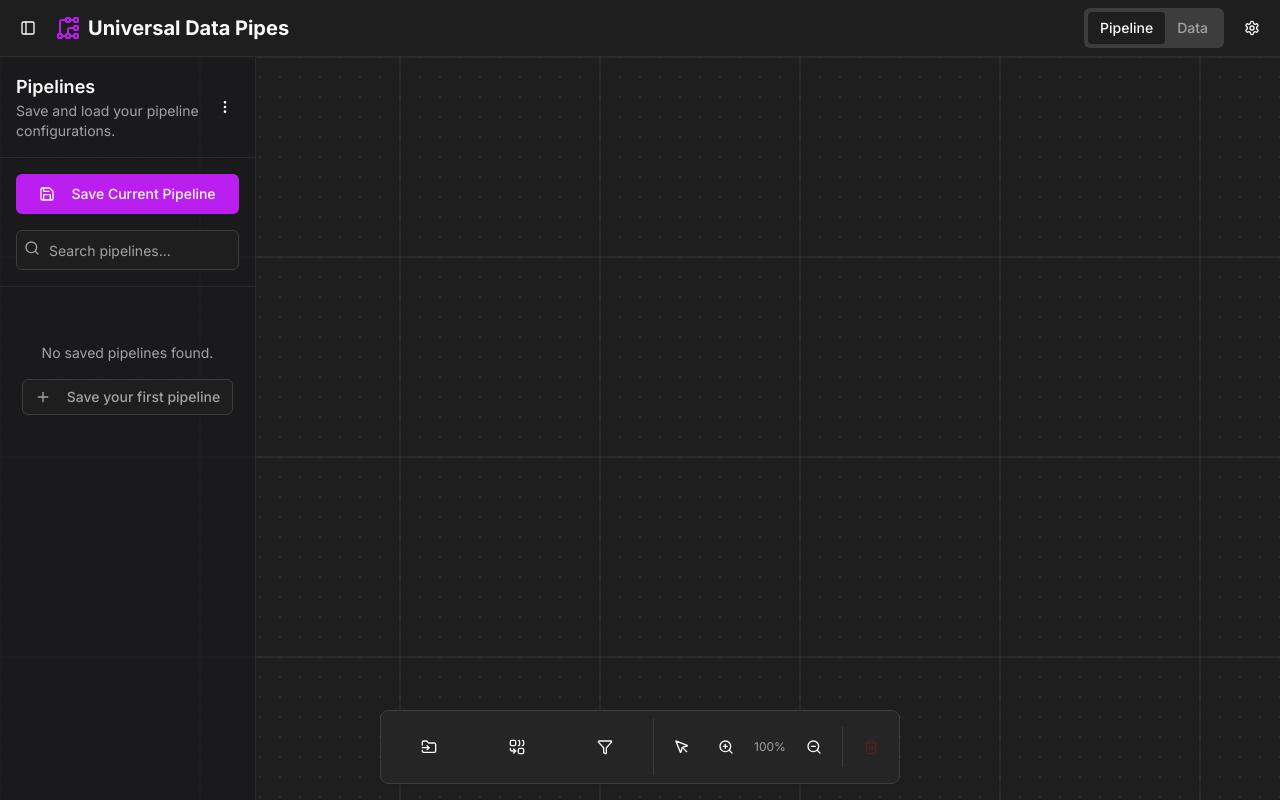
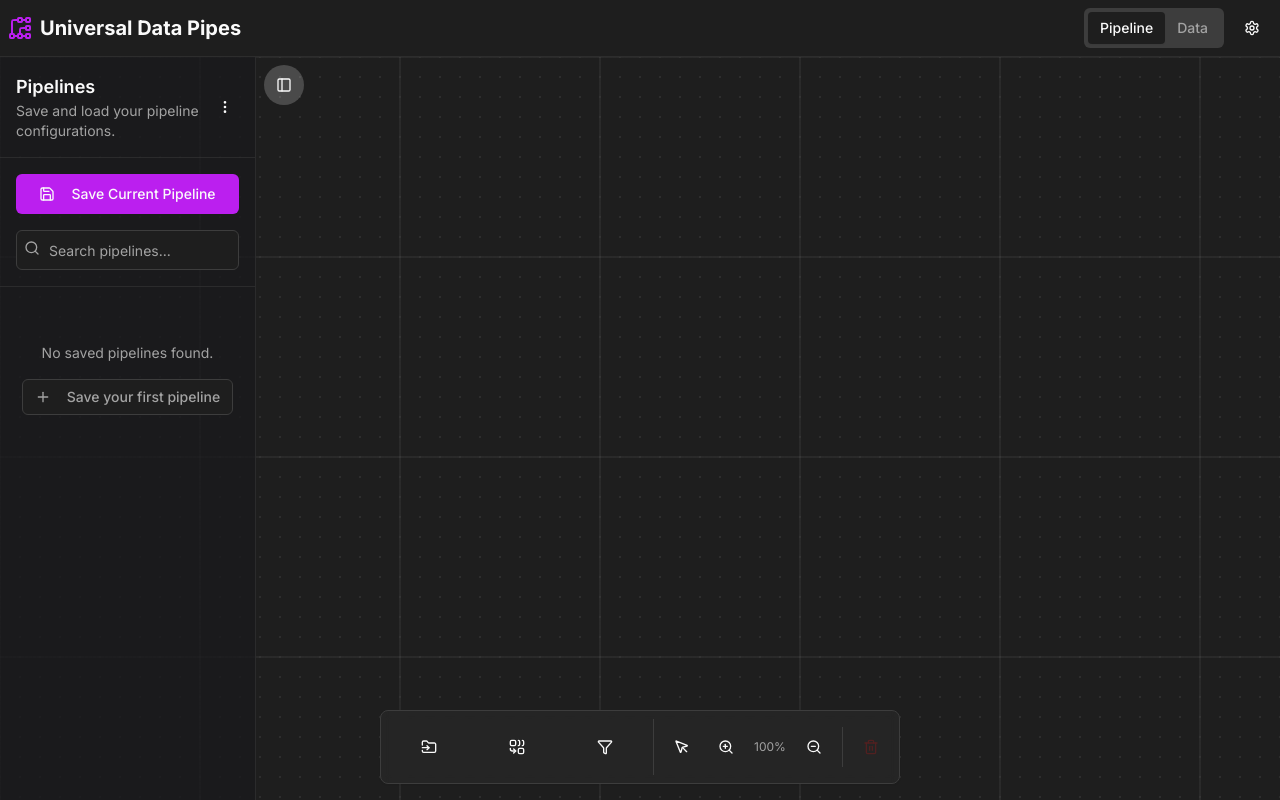
Before and after one commit to WNJStudio/UniversalDataPipes, a Svelte app: page / in a window 1280 px wide. Built offline with nearby package versions, Linux system fonts and the light colour scheme.

Commit message:
relocated sidebar toggle with floating button

```diff
--- a/src/components/app/AppHeader/AppHeader.svelte
+++ b/src/components/app/AppHeader/AppHeader.svelte
@@ -13,7 +13,6 @@
     import TabList from "@ui/Tabs/TabList.svelte";
     import SettingsDialog from "../Settings/SettingsDialog.svelte";
     import Logo from "./Logo.svelte";
-    import SidebarToggle from "./SidebarToggle.svelte";
 
     /** @type {import('svelte/elements').SvelteHTMLElements['header']} */
     let { ...props } = $props();
@@ -38,7 +37,6 @@
     ]}
 >
     <div class="flex items-center gap-2">
-        <SidebarToggle />
         <Logo />
     </div>
     <div class="flex items-center gap-2">
--- a/src/components/app/PipelineView/Sidebar/PipelineSidebar.svelte
+++ b/src/components/app/PipelineView/Sidebar/PipelineSidebar.svelte
@@ -19,6 +19,7 @@
   import PipelineMenu from "./PipelineMenu.svelte";
   import SearchBar from "./SearchBar.svelte";
   import SidebarMenu from "./SidebarMenu.svelte";
+  import SidebarToggle from "./SidebarToggle.svelte";
 
   /**
    * @typedef {Object} PipelineSidebarProps
@@ -170,6 +171,7 @@
     </ScrollArea>
   </div>
 {/if}
+<SidebarToggle />
 <DeleteDialog
   {actionCandidateName}
   {closeDialog}
--- a/src/components/app/AppHeader/SidebarToggle.svelte
+++ b/src/components/app/PipelineView/Sidebar/SidebarToggle.svelte
@@ -9,20 +9,27 @@
         PIPEVIEW,
     } from "@context/SettingsContext.svelte";
     import { t } from "@i18n/i18n.svelte";
-    import { slide } from "svelte/transition";
+    import { fly } from "svelte/transition";
     const sidebarToggler = getSidebarToggler();
     const sidebarStatus = getSidebarStatus();
     const currentView = getCurrentView();
 </script>
 
 {#if currentView() === PIPEVIEW}
-    <div transition:slide={{ delay: 300, axis: "x" }}>
+    <div
+        transition:fly={{ x: "-100%" }}
+        class={[
+            "absolute z-50 top-2 left-2 transition-[translate,color,background-color,border-color,outline-color,text-decoration-color,fill,stroke]",
+            sidebarStatus() ? "translate-x-64" : "",
+        ]}
+    >
         <Button
             tooltipSide="bottom"
-            variant="ghost"
             size="icon"
+            variant="floating"
             toggle
             toggleStatus={sidebarStatus()}
+            delay={500}
             onclick={() => sidebarToggler()}
             class="h-8 w-8"
         >
--- a/src/components/ui/Button/Button.svelte
+++ b/src/components/ui/Button/Button.svelte
@@ -10,6 +10,8 @@
         secondary:
             "bg-secondary text-secondary-foreground hover:bg-secondary/80",
         ghost: "hover:bg-accent hover:text-accent-foreground",
+        floating:
+            "bg-primary-foreground/20 hover:bg-primary-foreground/90 hover:text-primary/90 rounded-full!",
         link: "text-primary underline-offset-4 hover:underline",
     };
     const SIZES = {
@@ -23,6 +25,7 @@
      * @prop {import('svelte').Snippet} [tooltip]
      * @prop {"top"|"bottom"|"left"|"right"} [tooltipSide]
      * @prop {boolean} [toggle]
+     * @prop {number} [delay]
      * @prop {import('svelte/attachments').Attachment} [attach]
      * @prop {boolean} [toggleStatus]
      * @prop {import('svelte').Snippet} [toggleOn]
@@ -40,6 +43,7 @@
         toggleOn,
         toggleOff,
         toggleStatus,
+        delay,
         variant = "default",
         size = "default",
         ...props
@@ -82,7 +86,12 @@
 {/snippet}
 
 {#if tooltip}
-    <Tooltip preferredSide={tooltipSide} content={tooltip} trigger={button} />
+    <Tooltip
+        preferredSide={tooltipSide}
+        content={tooltip}
+        trigger={button}
+        {delay}
+    />
 {:else}
     {@render button({ attach })}
 {/if}
```
